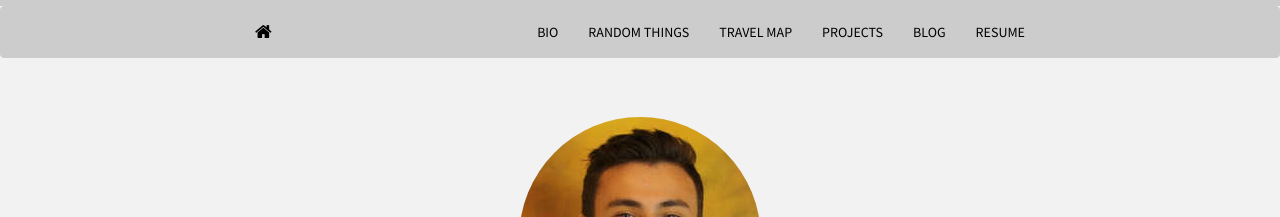
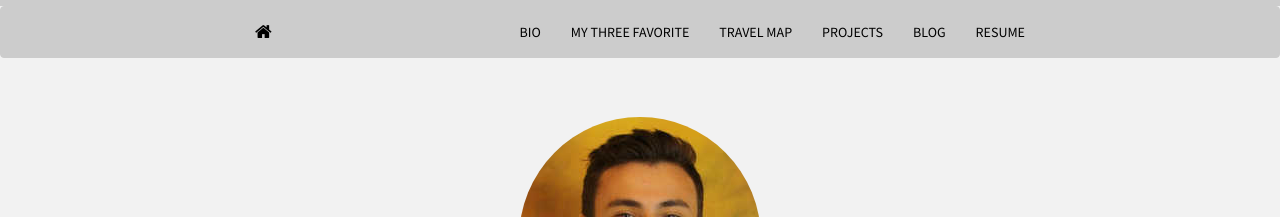
Before and after one commit to mrkaye97/mrkaye97.github.io, a Jekyll site: the page built from index.html, in a window 1280 px wide. Shown: the top 217 px of the page. Built offline with Jekyll 4.4.1, drawn with Linux system fonts in a browser that asks for light colours; nearby versions of some CDN libraries; the list of posts is cut into pages by our own code.

Commit message:
Update header.html

```diff
--- a/_includes/header.html
+++ b/_includes/header.html
@@ -6,7 +6,7 @@
     <div id="navbar">
       <ul class="nav navbar-nav navbar-right">
         <li><a href="{{ site.baseurl }}bio.html">BIO</a></li>
-        <li><a href="{{ site.baseurl }}random.html">RANDOM THINGS</a></li>
+        <li><a href="{{ site.baseurl }}random.html">MY THREE FAVORITE</a></li>
         <li><a href="{{ site.baseurl }}travel.html">TRAVEL MAP</a></li>
         <li><a href="{{ site.baseurl }}projects.html">PROJECTS</a></li>
         <li><a href="{{ site.baseurl }}blog.html">BLOG</a></li>
```
